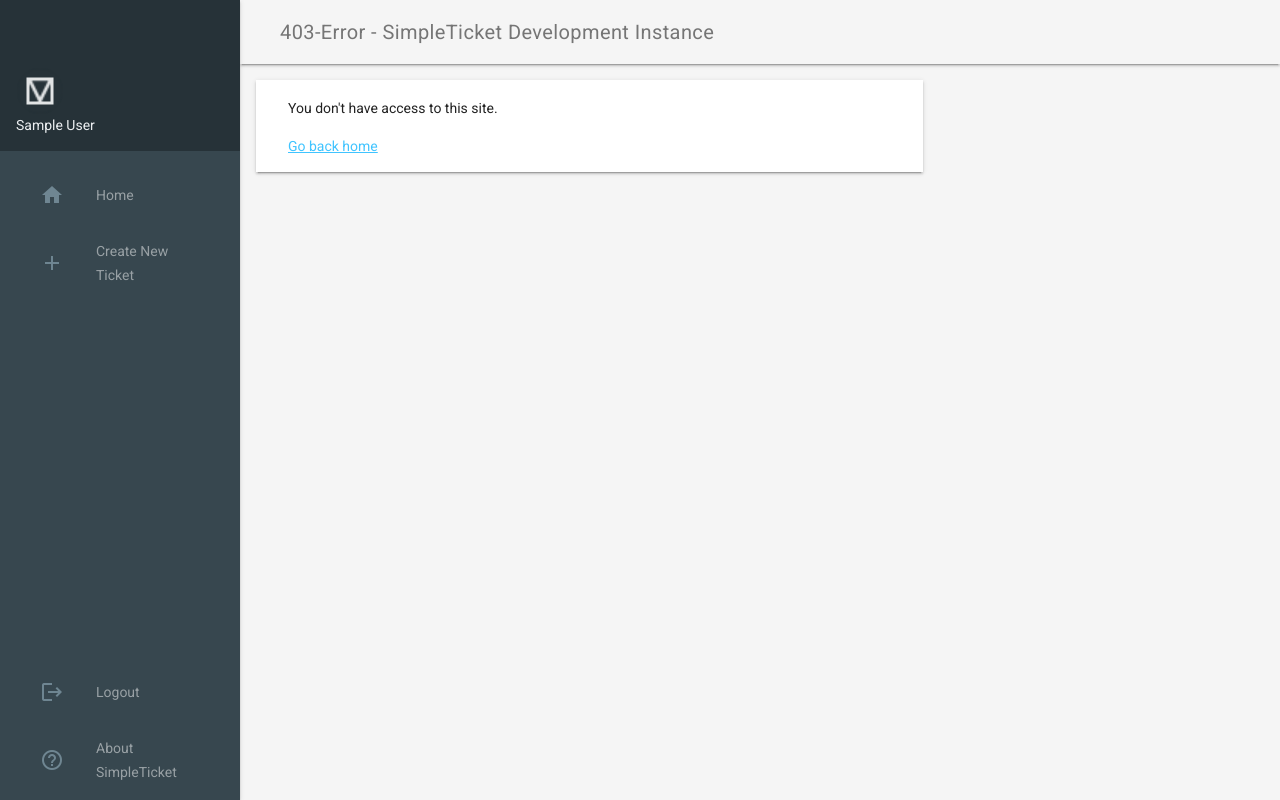
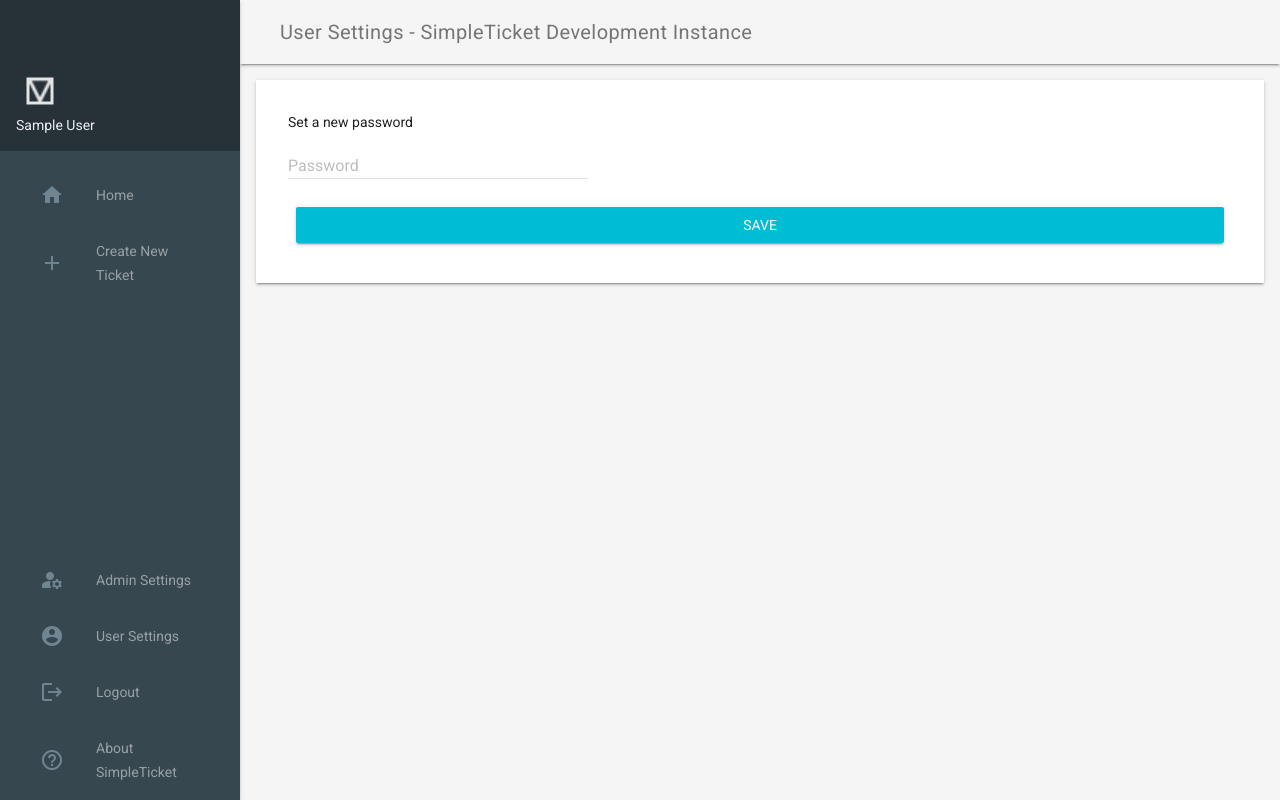
Before and after one commit to 9hax/simpleticket, a Flask app: page /account-settings in a window 1280 px wide. Run offline with Flask 2, Linux system fonts and the light colour scheme; the visitor is signed in with stand-in values (Sample User, id 1); data comes from the database, SQL or seed files in the repository; data that the repository does not hold is empty.

Commit message:
add replies and password editing

```diff
--- a/lang/en_EN.json
+++ b/lang/en_EN.json
@@ -4,23 +4,26 @@
     "password": "Password",
     "login": "Login",
     "password-lost": "Forgot password?",
-    "password-lost-description":"Forgot your password? Just type in your registered email and you will be sent a reset link.",
-    "email-address":"Email-Address",
+    "password-lost-description": "Forgot your password? Just type in your registered email and you will be sent a reset link.",
+    "email-address": "Email-Address",
     "password-reset": "Reset password",
     "password-reset-form-message": "You should receive a reset confirmation email shortly.",
-    "back":"back",
+    "password-update": "Set a new password",
+    "admin-password-update": "Set a new password for somebody elses account",
+    "back": "back",
     "login-error": "Invalid login.",
     "ticket": "Ticket",
     "tickets": "Tickets",
     "accounts": "Users",
     "account-settings": "User Settings",
+    "admin-settings": "Admin Settings",
     "logout": "Logout",
     "home": "Home",
     "create-ticket": "Create New Ticket",
     "view-ticket": "Viewing ticket",
-    "faq":"FAQ",
-    "about":"About SimpleTicket",
-    "about-text":"SimpleTicket is an easy to use Ticket Tracking System with very few requirements and fast loading times for teams of all sizes.<br>SimpleTicket has an Apache OpenSource license. For further information please visit the GitHub project site.",
+    "faq": "FAQ",
+    "about": "About SimpleTicket",
+    "about-text": "SimpleTicket is an easy to use Ticket Tracking System with very few requirements and fast loading times for teams of all sizes.<br>SimpleTicket has an Apache OpenSource license. For further information please visit the GitHub project site.",
     "version": "Version",
     "visit-github": "Open GitHub Page",
     "open-tickets": "Open Tickets",
@@ -30,13 +33,14 @@
     "403error-title": "403-Error",
     "403error-description": "You don't have access to this site.",
     "500error-title": "500-Error",
-    "500error-description": "An internal server error occurred while trying to load this page.",
+    "500error-description": "An internal server error occurred while trying to load this page. Please contact your helpdesk directly.",
     "reload": "Reload this page",
     "return-home": "Go back home",
     "user-signup-text": "You will create a User with the following permission level:",
     "user-signup-title": "Create User",
     "create": "Create",
     "user-create-error": "Error while creating user. Is there a user with this name already present?",
+    "user-modify-error": "Error while modifying user. Is the password valid?",
     "low-perms": "Default User",
     "high-perms": "Administrator",
     "ticket-title": "Ticket title",
@@ -52,5 +56,8 @@
     "assigned-to": "Assigned to",
     "close-ticket": "Close Ticket",
     "reopen-ticket": "Reopen Ticket",
-    "fullname": "Full Name"
+    "fullname": "Full Name",
+    "reply-text-placeholder": "Enter your reply text here.",
+    "write-reply": "Create a new reply",
+    "save": "Save"
 }
--- a/simpleticket.py
+++ b/simpleticket.py
@@ -123,10 +123,10 @@ def reopenTicket(ticketid):
         abort(403)
 
 @app.route('/view/<ticketid>/reply', methods=['POST'])
-def createTicketReply():
+def createTicketReply(ticketid):
     if "login" in session.keys() and session['login']:
         if request.method == 'POST':
-            user.create_ticket_reply(request.form["reply-text"], None, g.current_user, None)
+            user.create_ticket_reply(request.form["reply-text"], None, g.current_user, ticketid)
             return redirect(url_for('home'))
         return render_template('ticket-create.html')
     else:
@@ -198,4 +198,26 @@ def addUser():
 
 @app.route('/account-settings', methods=['GET', 'POST'])
 def changeSettings():
-    abort(403)
+    if "login" in session.keys() and session['login']:
+        if request.method == 'POST':
+            try:
+                user.modify_user_password(g.current_user.id, user.hashPassword(request.form["password"]))
+            except sqlalchemy.exc.IntegrityError:
+                return render_template('account-settings.html', message = lang["user-modify-error"])
+            return redirect(url_for('home'))
+        return render_template('account-settings.html')
+    else:
+        abort(403)
+
+@app.route('/admin-settings', methods=['GET', 'POST'])
+def adminUserSettigs():
+    if "login" in session.keys() and session['login'] and g.current_user.highPermissionLevel:
+        if request.method == 'POST':
+            try:
+                user.modify_user_password(user.get_userid(request.form(username)), user.hashPassword(request.form["password"]))
+            except sqlalchemy.exc.IntegrityError:
+                return render_template('admin-settings.html', message = lang["user-modify-error"])
+            return redirect(url_for('home'))
+        return render_template('admin-settings.html')
+    else:
+        abort(403)
--- /dev/null
+++ b/templates/account-settings.html
@@ -0,0 +1,19 @@
+{% set title = lang["account-settings"]%} {% extends "master.html" %} {% block body %}
+<div class="demo-graphs mdl-shadow--2dp mdl-color--white mdl-cell mdl-cell--8-col" , style="width:100%">
+    <p>
+        <form action="" method="POST">
+            {{lang["password-update"]}}
+            <div id="name">
+                <div class="mdl-textfield mdl-js-textfield mdl-textfield--floating-label">
+                    <input class="mdl-textfield__input" type="text" id="first" name="password">
+                    <label class="mdl-textfield__label" for="first">{{lang["password"]}}</label>
+                </div>
+            </div>
+
+            <button type="submit" class="mdl-cell mdl-cell--12-col mdl-button mdl-button--raised mdl-button--colored mdl-js-button mdl-js-ripple-effect mdl-color-text--white">
+                {{lang["save"]}}
+            </button>
+        </form>
+    </p>
+</div>
+{% endblock %}
--- a/templates/master.html
+++ b/templates/master.html
@@ -16,6 +16,7 @@
   limitations under the License
 -->
 <html lang="en">
+
 <head>
     <meta charset="utf-8">
     <meta http-equiv="X-UA-Compatible" content="IE=edge">
@@ -49,6 +50,7 @@
     <link rel="stylesheet" href="https://code.getmdl.io/1.3.0/material.cyan-light_blue.min.css">
     <link rel="stylesheet" href="{{ url_for('static', filename='styles.css') }}">
 </head>
+
 <body>
     <div class="demo-layout mdl-layout mdl-js-layout mdl-layout--fixed-drawer mdl-layout--fixed-header">
         <header class="demo-header mdl-layout__header mdl-color--grey-100 mdl-color-text--grey-600">
@@ -69,22 +71,21 @@
                 <!--a class="mdl-navigation__link" href="/faq"><i class="mdl-color-text--blue-grey-400 material-icons" role="presentation">forum</i>{{lang["faq"]}}</a>
           <a class="mdl-navigation__link" href="/accounts"><i class="mdl-color-text--blue-grey-400 material-icons" role="presentation">people</i>{{lang["accounts"]}}</a-->
                 <div class="mdl-layout-spacer"></div>
-          {% if session.login %}
-          <!--a class="mdl-navigation__link" href="/account-settings"><i class="mdl-color-text--blue-grey-400 material-icons" role="presentation">account_circle</i>{{lang["account-settings"]}}</a-->
-            <a class="mdl-navigation__link" href="/logout"><i class="mdl-color-text--blue-grey-400 material-icons" role="presentation">logout</i>{{lang["logout"]}}</a>
-          {% else %}
-            <a class="mdl-navigation__link" href="/login"><i class="mdl-color-text--blue-grey-400 material-icons" role="presentation">login</i>{{lang["login"]}}</a>
-          {% endif %}
+                {% if g.current_user.highPermissionLevel %}
+                <a class="mdl-navigation__link" href="/admin-settings"><i class="mdl-color-text--blue-grey-400 material-icons" role="presentation">manage_accounts</i>{{lang["admin-settings"]}}</a> {% endif %}
+                <a class="mdl-navigation__link" href="/account-settings"><i class="mdl-color-text--blue-grey-400 material-icons" role="presentation">account_circle</i>{{lang["account-settings"]}}</a> {% if session.login %}
+                <a class="mdl-navigation__link" href="/logout"><i class="mdl-color-text--blue-grey-400 material-icons" role="presentation">logout</i>{{lang["logout"]}}</a> {% else %}
+                <a class="mdl-navigation__link" href="/login"><i class="mdl-color-text--blue-grey-400 material-icons" role="presentation">login</i>{{lang["login"]}}</a> {% endif %}
                 <a class="mdl-navigation__link" href="/about"><i class="mdl-color-text--blue-grey-400 material-icons" role="presentation">help_outline</i>{{lang["about"]}}</a>
             </nav>
         </div>
         <main class="mdl-layout__content mdl-color--grey-100">
             <div class="mdl-grid demo-content">
-          {% block body %}
-          {% endblock body %}
+                {% block body %} {% endblock body %}
             </div>
         </main>
     </div>
     <script src="https://code.getmdl.io/1.3.0/material.min.js"></script>
 </body>
+
 </html>
--- a/user.py
+++ b/user.py
@@ -25,6 +25,9 @@ def verify_login(u, p):
 def hashPassword(password):
     return bcrypt.hashpw(password.encode("utf-8"), bcrypt.gensalt(12)).decode()
 
+def get_userid(username):
+    return m.User.query.filter_by(username = username).first().id
+
 def get_user(userid):
     return m.User.query.get(userid)
 
@@ -40,13 +43,13 @@ def create_ticket(title, text, media, created_by, assigned_to):
     m.db.session.add(new_ticket)
     m.db.session.commit()
 
-def create_ticket_reply(text, media, created_by, assigned_to):
-    new_ticket = m.Ticket()
+def create_ticket_reply(text, media, created_by, main_ticket_id):
+    new_ticket = m.TicketReply()
     new_ticket.text = text
     new_ticket.media = media
     new_ticket.time = time.time()
     new_ticket.created_by = created_by
-    new_ticket.assigned_to = assigned_to
+    new_ticket.main_ticket_id = main_ticket_id
     m.db.session.add(new_ticket)
     m.db.session.commit()
 
@@ -61,6 +64,12 @@ def create_user(username, fullname, email, hashedPassword, passwordResetTimer =
     m.db.session.add(new_user)
     m.db.session.commit()
 
+def modify_user_password(userid, newPasswordHash):
+    modified_user = get_user(userid)
+    modified_user.password = newPasswordHash
+    m.db.session.commit()
+
+
 def sendmail(address, htmlcontent):
     import smtplib, ssl
     ssl_context = ssl.create_default_context()
```
Also changed, not shown: lang/de_DE.json (+15 -8 lines), templates/admin-settings.html (added, +25 -0 lines), templates/ticket-view.html (+32 -28 lines). Lines whose indentation alone changed are shown as unchanged.
